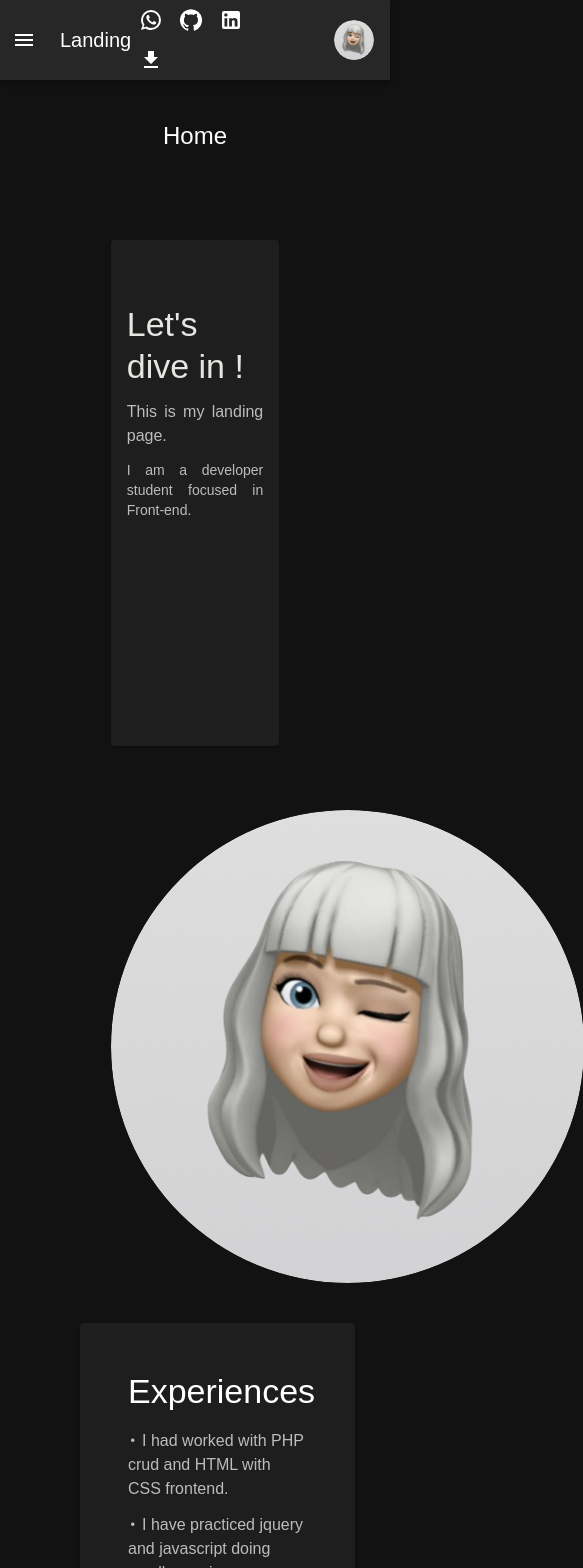
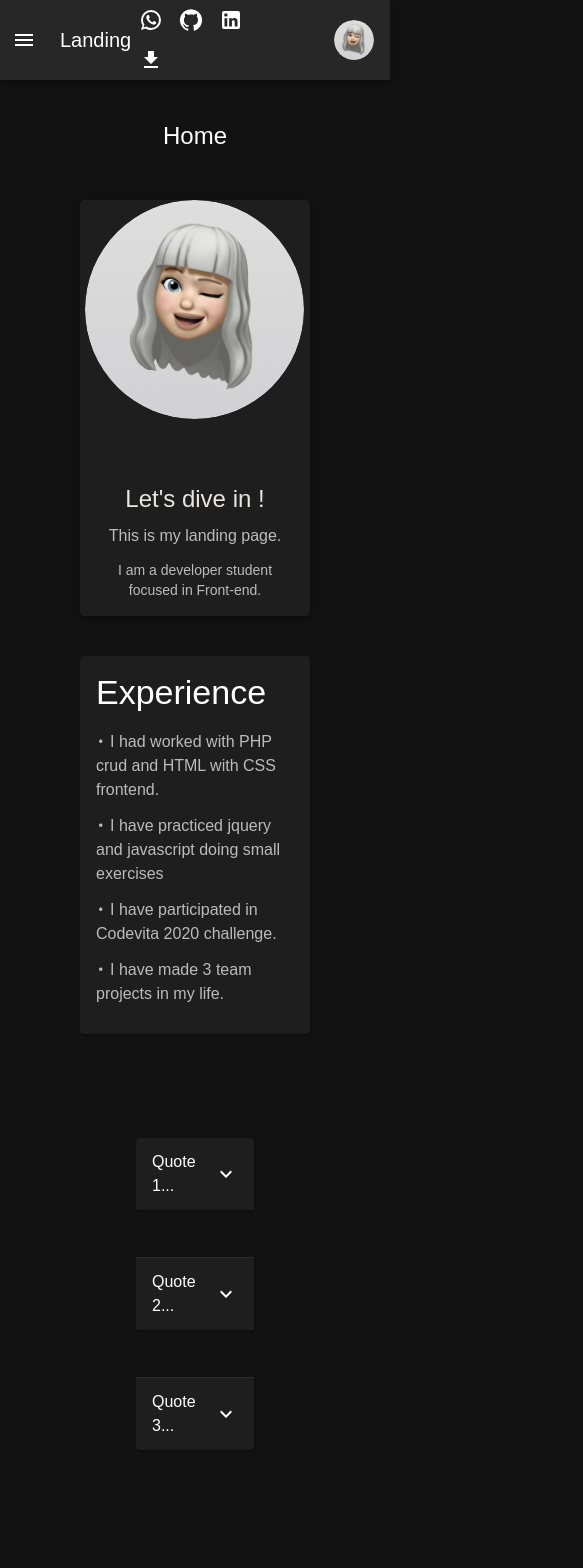
Before and after one commit to Usernamek-dot/LandingPageFIMLM2022, a React (Vite) app in the folder landing/: page / in a window 390 px wide. Shown: the top 1568 px of the page, 583 px wide, since content can reach past the window. Built offline with nearby package versions, Linux system fonts and the light colour scheme.

Commit message:
Adding responsive style

```diff
--- a/landing/database/languages.js
+++ b/landing/database/languages.js
@@ -29,4 +29,14 @@ export const languages = [
     image: "tailwindcsslogo.svg",
     alt: "TAILWIND",
   },
+  {
+    id: "7",
+    image: "jslogo.svg",
+    alt: "JAVASCRIPT",
+  },
+  {
+    id: "8",
+    image: "tslogo.svg",
+    alt: "TYPESCRIPT",
+  },
 ];
--- a/landing/src/common/Footer.jsx
+++ b/landing/src/common/Footer.jsx
@@ -5,13 +5,14 @@ export const Footer = () => {
         className="text-gray-700 text-center p-4"
         sx={{ bgcolor: "rgba(0, 0, 0, 0.2)" }}
       >
-        © {new Date().getFullYear()} Copyright:
+        © {new Date().getFullYear()} Copyright{" "}
         <a
           className="text-gray-800"
           href="https://github.com/Usernamek-dot/LandingPageFIMLM2022"
         >
-          Landing Page | by kypacheco07@misena.edu.co
-        </a>
+          Landing Page
+        </a>{" "}
+        | by kypacheco07@misena.edu.co
       </div>
     </footer>
   );
--- a/landing/src/common/components/Loader.jsx
+++ b/landing/src/common/components/Loader.jsx
@@ -2,7 +2,7 @@ import "../../styles/loader.css";
 
 export const Loader = () => {
   return (
-    <div className="mb-7 mt-auto  flex justify-center">
+    <div className="flex justify-center  mb-7 mt-auto   md:mt:20 md:mb:14">
       <span className="loader"></span>
     </div>
   );
--- a/landing/src/page/components/ExperienceCard.jsx
+++ b/landing/src/page/components/ExperienceCard.jsx
@@ -1,4 +1,10 @@
-import { Box, Card, CardContent, Typography } from "@mui/material";
+import {
+  Box,
+  Card,
+  CardActionArea,
+  CardContent,
+  Typography,
+} from "@mui/material";
 
 const bull = (
   <Box
@@ -11,10 +17,11 @@ const bull = (
 
 export const ExperienceCard = () => {
   return (
-    <Card sx={{ p: 4, mt: 5, minWidth: 275 }}>
+    <Card sx={{ mt: 5 }}>
+      <CardActionArea>
         <CardContent>
           <Typography variant="h4" component="div">
-          Experiences
+            Experience
           </Typography>
           <Typography sx={{ mt: 2, mb: 1.5 }} color="text.secondary">
             {bull} I had worked with PHP crud and HTML with CSS frontend.
@@ -29,6 +36,7 @@ export const ExperienceCard = () => {
             {bull} I have made 3 team projects in my life.
           </Typography>
         </CardContent>
+      </CardActionArea>
     </Card>
   );
 };
--- a/landing/src/page/components/SwipableStepper.jsx
+++ b/landing/src/page/components/SwipableStepper.jsx
@@ -18,7 +18,7 @@ export const SwipableStepper = () => {
     setActiveStep(step);
   };
   return (
-    <Box sx={{ maxWidth: 400, flexGrow: 1 }}>
+    <Box sx={{ boxShadow: 3, flexGrow: 1 }}>
       <StudiesCard
         date={studies[activeStep].date}
         image={studies[activeStep].image}
--- a/landing/src/page/views/Home.jsx
+++ b/landing/src/page/views/Home.jsx
@@ -5,6 +5,8 @@ import {
   CardContent,
   Box,
   Avatar,
+  CardMedia,
+  CardActionArea,
 } from "@mui/material";
 import "animate.css";
 import { ExperienceCard } from "../components/ExperienceCard";
@@ -23,23 +25,37 @@ export const Home = () => {
       <Typography m={5} textAlign="center" variant="h5">
         Home
       </Typography>
-      <Grid
-        display="flex"
-        container
-        spacing={2}
-        alignItems="center"
-        justifyContent="center"
-        columns={16}
+      <Card
+        sx={{
+          mt: 6,
+          boxShadow: 3,
+        }}
+        align="center"
       >
-        <Grid sx={{ mt: 6 }} item sm={12} xs={12} md={8}>
-          <Card sx={{ height: "60vh" }}>
-            <CardContent align="justify">
+        <CardActionArea
+          sx={{
+            display: "flex",
+            flexDirection: { xs: "column", lg: "row", md: "row" },
+          }}
+        >
+          <CardMedia sx={{ mb: 6 }}>
+            <Avatar
+              className="animate__slow animate__animated animate__bounce"
+              sx={{
+                width: "26vh",
+                height: "26vh",
+              }}
+              alt="avatar"
+              src="/avatarlogo.svg"
+            />
+          </CardMedia>
+
+          <CardContent>
             <Typography
-                sx={{ mt: 6 }}
               color="secondary.main"
               gutterBottom
-                variant="h4"
               component="div"
+              variant="h5"
             >
               Let's dive in !
             </Typography>
@@ -50,17 +66,8 @@ export const Home = () => {
               I am a developer student focused in Front-end.
             </Typography>
           </CardContent>
+        </CardActionArea>
       </Card>
-        </Grid>
-        <Grid sx={{ mt: 6 }} item xs={12} md={6}>
-          <Avatar
-            className="animate__slow animate__animated animate__bounce"
-            sx={{ width: "56vh", height: "56vh" }}
-            alt="avatar"
-            src="/avatarlogo.svg"
-          />
-        </Grid>
-      </Grid>
       <ExperienceCard />
       <Quotes />
     </Box>
--- a/landing/src/page/views/Languages.jsx
+++ b/landing/src/page/views/Languages.jsx
@@ -23,6 +23,7 @@ export const Languages = () => {
                 <Typography color="secondary.main" variant="p">
                   {language.alt}
                 </Typography>
+
                 <CardMedia
                   sx={{ height: 250, width: "100%" }}
                   component="img"
--- a/landing/src/page/views/Portfolio.jsx
+++ b/landing/src/page/views/Portfolio.jsx
@@ -1,13 +1,5 @@
 import { GitHub, WebAsset } from "@mui/icons-material";
-import {
-  Box,
-  CardMedia,
-  Typography,
-  Grid,
-  Card,
-  CardContent,
-  Button,
-} from "@mui/material";
+import { Box, Typography, Button } from "@mui/material";
 import { projects } from "../../../database/portfolio";
 
 export const Portfolio = () => {
@@ -25,32 +17,26 @@ export const Portfolio = () => {
         Portfolio
       </Typography>
       {projects.map((project) => (
-        <Grid
-          sx={{ mb: 5 }}
+        <div
           key={project.id}
-          item
-          xs={12}
-          sm={6}
-          md={6}
-          lg={3}
-          xl={3}
+          className="mb-7 max-w-md mx-auto  rounded-xl shadow-md overflow-hidden md:max-w-2xl"
         >
-          <Card sx={{ display: "flex" }}>
-            <Box sx={{ display: "flex", flexDirection: "column" }}>
-              <CardContent sx={{ mt: 6, flex: "1 0 auto" }}>
-                <Typography component="div" variant="h5">
-                  {project.title}
-                </Typography>
-                <Typography
-                  variant="subtitle1"
-                  color="text.secondary"
-                  component="div"
-                >
-                  {project.description}
-                </Typography>
-              </CardContent>
-              <Box sx={{ display: "flex", alignItems: "center", pl: 1, pb: 1 }}>
+          <div className="md:flex ">
+            <div className="md:shrink-0">
+              <img
+                className="h-48 w-full object-cover md:h-full md:w-48"
+                src={project.img}
+                alt="Man looking at item at a store"
+              />
+            </div>
+            <div className="p-8">
+              <div className="uppercase tracking-wide text-sm text-indigo-500 font-semibold">
+                {project.title}
+              </div>
+              <p className="mt-2 text-slate-500"> {project.description}</p>
+              <div className="block mt-1 text-lg leading-tight font-medium text-black hover:underline focus:outline-none">
                 <Button
+                  role="button"
                   target="_blank"
                   href={project.githubLink}
                   variant="link"
@@ -66,17 +52,10 @@ export const Portfolio = () => {
                 >
                   Website
                 </Button>
-              </Box>
-            </Box>
-
-            <CardMedia
-              height="147"
-              component="img"
-              image={project.img}
-              alt="project picture"
-            />
-          </Card>
-        </Grid>
+              </div>
+            </div>
+          </div>
+        </div>
       ))}
     </Box>
   );
--- a/landing/src/page/views/Studies.jsx
+++ b/landing/src/page/views/Studies.jsx
@@ -8,7 +8,7 @@ export const Studies = () => {
       sx={{
         flexGrow: 1,
         p: 10,
-        ml: { sm: "75vh" },
+        ml: { sm: "35vh", md: "36vh" },
       }}
     >
       <Typography m={5} textAlign="center" variant="h5">
```
Also changed, not shown: landing/public/tslogo.svg (renamed from landing/public/typescriptlogo.svg). Lines whose indentation alone changed are shown as unchanged.
